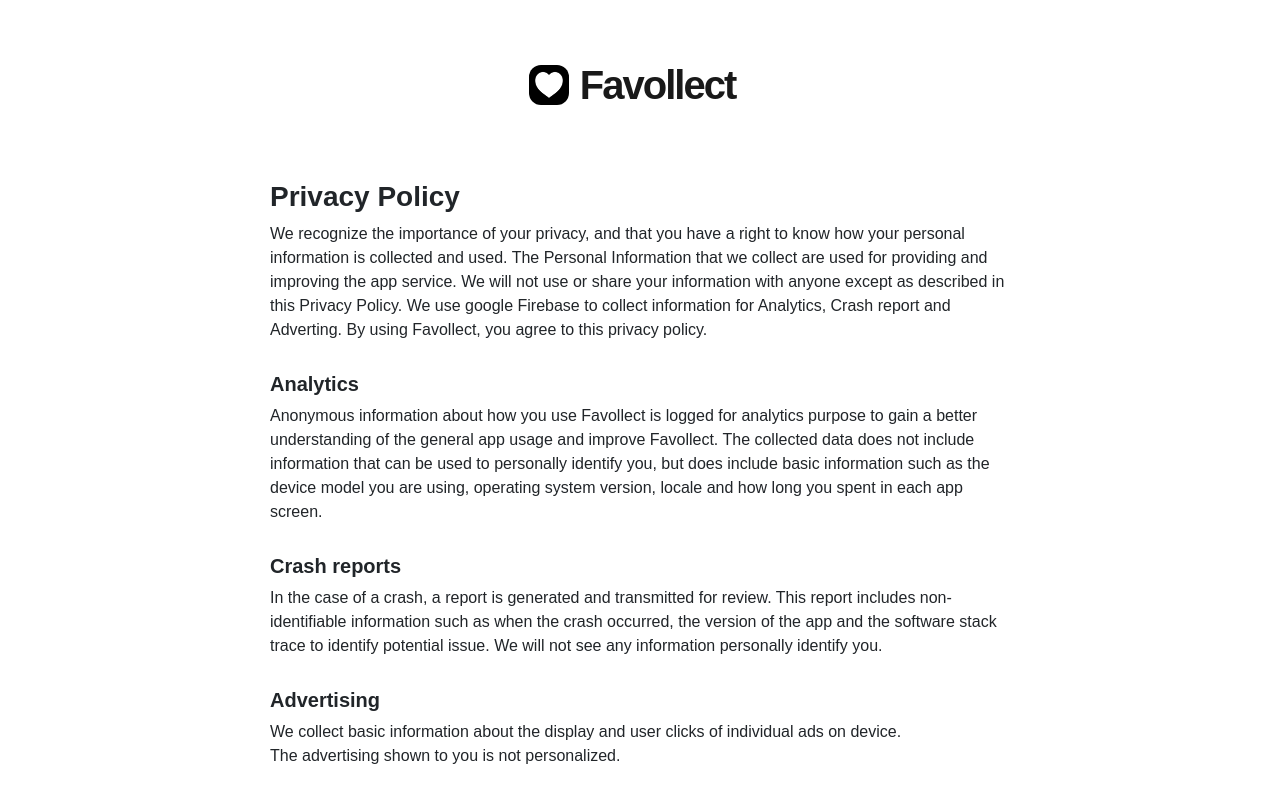
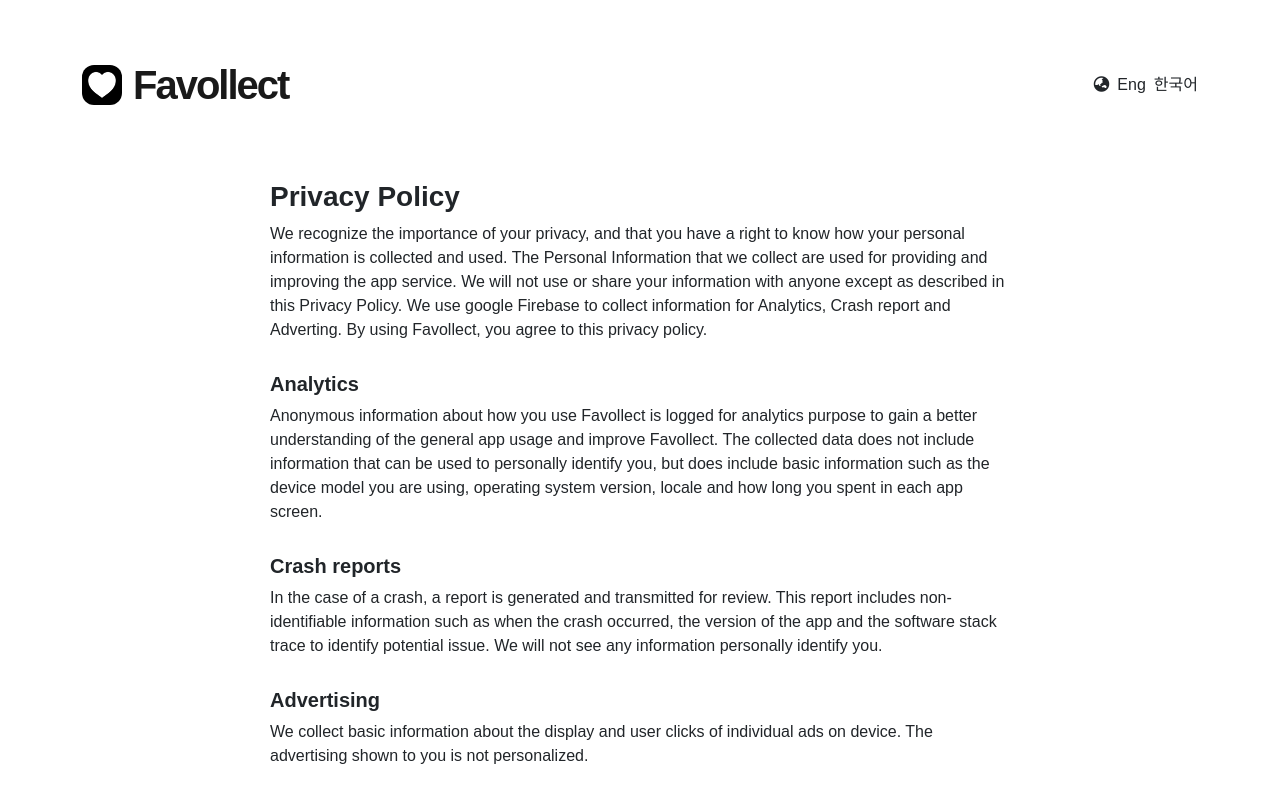
Before and after one commit to jasonkim7288/react_favourite, a React (Create React App) app: page /privacy in a window 1280 px wide. Shown: the top 800 px of the page. Built offline with nearby package versions, Linux system fonts and the light colour scheme.

Commit message:
add locales

```diff
--- a/package.json
+++ b/package.json
@@ -6,8 +6,12 @@
     "@testing-library/jest-dom": "^4.2.4",
     "@testing-library/react": "^9.3.2",
     "@testing-library/user-event": "^7.1.2",
+    "i18next": "^19.8.4",
+    "i18next-browser-languagedetector": "^6.0.1",
+    "i18next-http-backend": "^1.0.21",
     "react": "^17.0.1",
     "react-dom": "^17.0.1",
+    "react-i18next": "^11.8.5",
     "react-router-dom": "^5.2.0",
     "react-scripts": "4.0.1"
   },
--- a/public/index.html
+++ b/public/index.html
@@ -2,6 +2,7 @@
 <html lang="en">
   <head>
     <meta charset="utf-8" />
+    <!-- Icon -->
     <link rel="icon" href="%PUBLIC_URL%/logo.png" />
     <meta name="viewport" content="width=device-width, initial-scale=1" />
     <meta name="theme-color" content="#000000" />
@@ -10,9 +11,18 @@
       content="Web site created using create-react-app"
     />
 
+    <!-- Font Awesome -->
+    <link rel="stylesheet" href="https://cdnjs.cloudflare.com/ajax/libs/font-awesome/5.13.0/css/all.min.css"
+      integrity="sha512-L7MWcK7FNPcwNqnLdZq86lTHYLdQqZaz5YcAgE+5cnGmlw8JT03QB2+oxL100UeB6RlzZLUxCGSS4/++mNZdxw== sha384-Bfad6CLCknfcloXFOyFnlgtENryhrpZCe29RTifKEixXQZ38WheV+i/6YWSzkz3V" crossorigin="anonymous" />
+
+    <!-- Bootstrap -->
     <link href="https://cdn.jsdelivr.net/npm/bootstrap@5.0.0-beta1/dist/css/bootstrap.min.css" rel="stylesheet" integrity="sha384-giJF6kkoqNQ00vy+HMDP7azOuL0xtbfIcaT9wjKHr8RbDVddVHyTfAAsrekwKmP1" crossorigin="anonymous">
     <script src="https://cdn.jsdelivr.net/npm/bootstrap@5.0.0-beta1/dist/js/bootstrap.bundle.min.js" integrity="sha384-ygbV9kiqUc6oa4msXn9868pTtWMgiQaeYH7/t7LECLbyPA2x65Kgf80OJFdroafW" crossorigin="anonymous"></script>
+
+    <!-- Plain CSS -->
     <link rel="stylesheet" href="%PUBLIC_URL%/style.css" />
+
+    <!-- Title -->
     <title>Favollect</title>
   </head>
   <body>
--- /dev/null
+++ b/public/locales/en/translation.json
@@ -0,0 +1,13 @@
+{
+  "Privacy Policy": "Privacy Policy",
+  "Privacy Policy main description": "We recognize the importance of your privacy, and that you have a right to know how your personal information is collected and used. The Personal Information that we collect are used for providing and improving the app service. We will not use or share your information with anyone except as described in this Privacy Policy. We use google Firebase to collect information for Analytics, Crash report and Adverting. By using Favollect, you agree to this privacy policy.",
+  "Analytics": "Analytics",
+  "Analytics description": "Anonymous information about how you use Favollect is logged for analytics purpose to gain a better understanding of the general app usage and improve Favollect. The collected data does not include information that can be used to personally identify you, but does include basic information such as the device model you are using, operating system version, locale and how long you spent in each app screen.",
+  "Crash reports": "Crash reports",
+  "Crash reports description": "In the case of a crash, a report is generated and transmitted for review. This report includes non-identifiable information such as when the crash occurred, the version of the app and the software stack trace to identify potential issue. We will not see any information personally identify you.",
+  "Advertising": "Advertising",
+  "Advertising description": "We collect basic information about the display and user clicks of individual ads on device. The advertising shown to you is not personalized.",
+  "Changes to this policy": "Changes to this policy",
+  "Changes to this policy description": "If we decide to change this privacy policy, we will update the Privacy Policy modification date below.",
+  "Last modified with date": "Last modified 1 Jan, 2021"
+}
--- a/public/style.css
+++ b/public/style.css
@@ -3,7 +3,6 @@
   padding: 0;
   margin: 0;
   box-sizing: border-box;
-
 }
 
 h6 {
@@ -18,3 +17,8 @@
   margin-top: 30px;
   font-weight: bold;
 }
+
+.langChange:hover {
+  cursor: pointer;
+  text-shadow: 0 0  20px blue;
+}
--- a/src/components/Footer.js
+++ b/src/components/Footer.js
@@ -1,5 +1,6 @@
 import React from 'react';
 import { Link } from 'react-router-dom';
+import { useTranslation } from 'react-i18next';
 
 const footerStyles = {
   width: '100%',
@@ -16,13 +17,15 @@
 }
 
 const Footer = () => {
+  const { t } = useTranslation();
+
   return (
     <footer>
       <div style={footerStyles}>
         <div className="container" style={contentWrapperStyles}>
           <Link to="/privacy">
             <p className="text-center py-3 my-0">
-              Privacy Policy
+              {t('Privacy Policy')}
             </p>
           </Link>
         </div>
--- a/src/components/Header.js
+++ b/src/components/Header.js
@@ -1,19 +1,20 @@
 import React from 'react';
 import { Link } from 'react-router-dom';
+import { useTranslation } from 'react-i18next';
 
 const navbarStyles = {
   backgroundColor: 'white',
   padding: '0',
-  letterSpacing: '-2px',
   marginTop: '50px'
 }
 
 const navbarContainerStyles = {
   display: 'flex',
-  justifyContent: 'center'
+  justifyContent: 'space-between'
 }
 
 const navTitleStyles = {
+  letterSpacing: '-2px',
   fontSize: '2em',
   fontWeight: '800'
 }
@@ -30,7 +31,21 @@
   alignContent: 'center',
 }
 
+const languageStyles = {
+  display: 'flex',
+  alignItems: 'center',
+  alignContent: 'center',
+}
+
 const Header = () => {
+  const { i18n } = useTranslation();
+
+  console.log('i18n:', i18n);
+
+  const handleClick = (lang) => {
+    i18n.changeLanguage(lang);
+  }
+
   return (
     <nav className="navbar navbar-light" style={navbarStyles}>
       <div className="container-sm" style={navbarContainerStyles}>
@@ -38,6 +53,11 @@
           <img src={process.env.PUBLIC_URL + '/logo.png'} alt="logo" style={imgStyles}/>
           <div style={navTitleStyles}>Favollect</div>
         </Link>
+        <div style={languageStyles}>
+          <div className="me-2"><i class="fas fa-globe-asia"></i></div>
+          <div className="me-2 langChange" onClick={() => handleClick('en')}>Eng</div>
+          <div className="langChange" onClick={() => handleClick('ko')}>한국어</div>
+        </div>
       </div>
     </nav>
   );
--- a/src/components/Privacy.js
+++ b/src/components/Privacy.js
@@ -1,4 +1,5 @@
 import React from 'react';
+import { useTranslation } from 'react-i18next';
 
 const privacyStyles = {
   maxWidth: '800px',
@@ -10,22 +11,20 @@
 }
 
 const Privacy = () => {
+  const { t } = useTranslation();
   return (
     <div style={privacyStyles}>
-      <h3>Privacy Policy</h3>
-      <p>We recognize the importance of your privacy, and that you have a right to know how your personal information is collected and used. The Personal Information that we collect are used for providing and improving the app service. We will not use or share your information with anyone except as described in this Privacy Policy. We use google Firebase to collect information for Analytics, Crash report and Adverting. By using Favollect, you agree to this privacy policy.</p>
-      <h5>Analytics</h5>
-      <p>Anonymous information about how you use Favollect is logged for analytics purpose to gain a better understanding of the general app usage and improve Favollect. The collected data does not include information that can be used to personally identify you, but does include basic information such as the device model you are using, operating system version, locale and how long you spent in each app screen.</p>
-      <h5>Crash reports</h5>
-      <p>In the case of a crash, a report is generated and transmitted for review. This report includes non-identifiable information such as when the crash occurred, the version of the app and the software stack trace to identify potential issue. We will not see any information personally identify you.</p>
-      <h5>Advertising</h5>
-      <p className="mb-0">We collect basic information about the display and user clicks of individual ads on device.</p>
-      <p>The advertising shown to you is not personalized.</p>
-      <h5>Changes to this policy</h5>
-      <p>If we decide to change this privacy policy, we will update the Privacy Policy modification date below.</p>
-
-      <p className="mt-5">Last modified 1 Jan, 2021</p>
-
+      <h3>{t('Privacy Policy')}</h3>
+      <p>{t('Privacy Policy main description')}</p>
+      <h5>{t('Analytics')}</h5>
+      <p>{t('Analytics description')}</p>
+      <h5>{t('Crash reports')}</h5>
+      <p>{t('Crash reports description')}</p>
+      <h5>{t('Advertising')}</h5>
+      <p>{t('Advertising description')}</p>
+      <h5>{t('Changes to this policy')}</h5>
+      <p>{t('Changes to this policy description')}</p>
+      <p className="mt-5">{t('Last modified with date')}</p>
     </div>
   );
 };
--- /dev/null
+++ b/src/i18n.js
@@ -0,0 +1,34 @@
+import i18n from 'i18next';
+import { initReactI18next } from 'react-i18next';
+
+import Backend from 'i18next-http-backend';
+import LanguageDetector from 'i18next-browser-languagedetector';
+// don't want to use this?
+// have a look at the Quick start guide
+// for passing in lng and translations on init
+
+const Languages = ['en', 'ko'];
+
+i18n
+  // load translation using http -> see /public/locales (i.e. https://github.com/i18next/react-i18next/tree/master/example/react/public/locales)
+  // learn more: https://github.com/i18next/i18next-http-backend
+  .use(Backend)
+  // detect user language
+  // learn more: https://github.com/i18next/i18next-browser-languageDetector
+  .use(LanguageDetector)
+  // pass the i18n instance to react-i18next.
+  .use(initReactI18next)
+  // init i18next
+  // for all options read: https://www.i18next.com/overview/configuration-options
+  .init({
+    fallbackLng: 'en',
+    debug: true,
+    whitelist: Languages,
+
+    interpolation: {
+      escapeValue: false, // not needed for react as it escapes by default
+    }
+  });
+
+
+export default i18n;
--- a/src/index.js
+++ b/src/index.js
@@ -1,5 +1,12 @@
-import React from 'react';
+import React, { Suspense } from 'react';
 import ReactDOM from 'react-dom';
+import './i18n';
 import App from './App';
 
-ReactDOM.render(<App />, document.getElementById('root'));
+ReactDOM.render(
+  <Suspense fallback={(
+    <div>Loading~~~</div>
+  )} >
+    <App />
+  </Suspense>
+, document.getElementById('root'));
```
Also changed, not shown: public/locales/ko/translation.json (added, +13 -0 lines), 2 other files (tests, documents, lock files or other folders).
